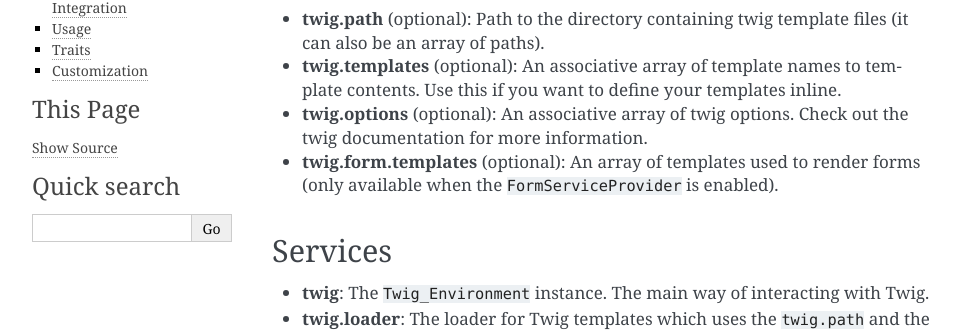
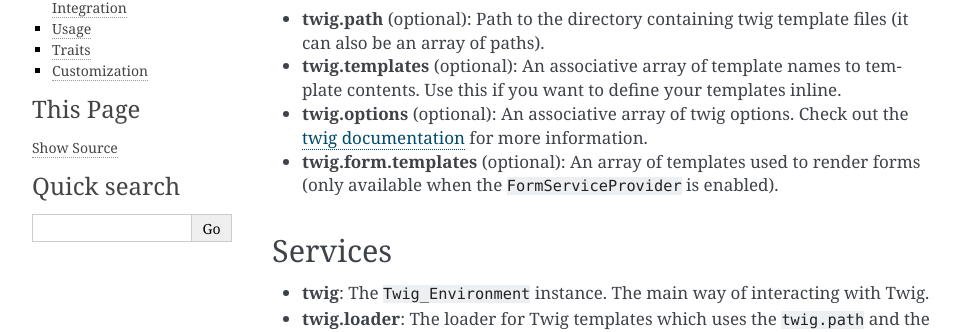
Before and after one commit to silexphp/Silex, a Sphinx documentation site: the page built from doc/providers/twig.rst, in a window 1280 px wide and 900 px high. Shown: the part 202-534 px from the top of the window, without its empty margins (148-1111 px from the left). Built offline with Sphinx 7.4.7, drawn with Linux system fonts in a browser that asks for light colours; part of the change alters nothing that is shown.

```diff
--- a/doc/providers/twig.rst
+++ b/doc/providers/twig.rst
@@ -14,7 +14,8 @@ Parameters
   template contents. Use this if you want to define your templates inline.
 
 * **twig.options** (optional): An associative array of twig
-  options. Check out the twig documentation for more information.
+  options. Check out the `twig documentation <http://twig.sensiolabs.org/doc/api.html#environment-options>`_
+  for more information.
 
 * **twig.form.templates** (optional): An array of templates used to render
   forms (only available when the ``FormServiceProvider`` is enabled).
```
